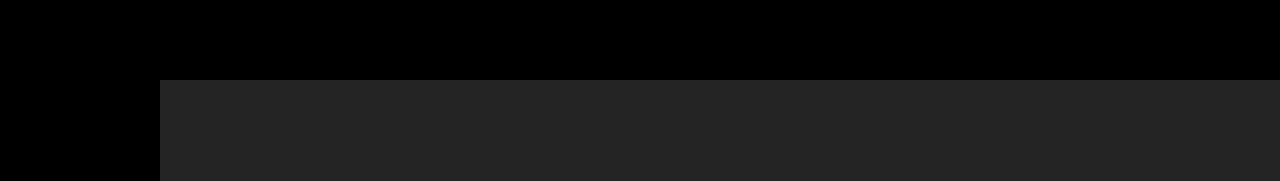
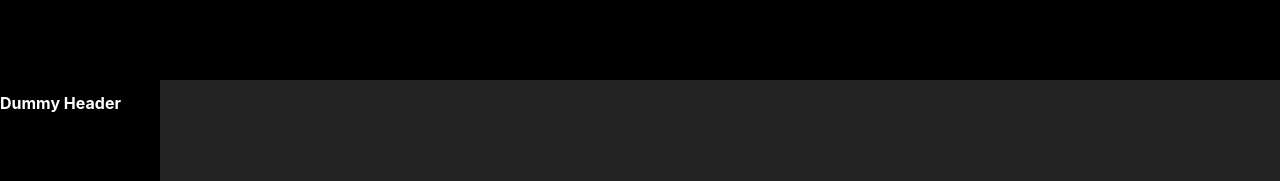
Before and after one commit to dnlstronge/RouteProject, a React (Create React App) app: page / in a window 1280 px wide. Shown: the top 181 px of the page. Built offline with nearby package versions, Linux system fonts and the light colour scheme.

Commit message:
[x] - add template

```diff
--- a/src/Components/SideNav/SideNav.tsx
+++ b/src/Components/SideNav/SideNav.tsx
@@ -1,9 +1,20 @@
 import React from 'react'
 import classes from "./SideNav.module.css"
+import { SectionDataModel } from './sections/SectionData'
+import { SectionData } from './sections/SectionData'
+import Section from './sections/Section'
+
+
 
 const SideNav = () => {
   return (
-    <div className={classes.container}>SideNav</div>
+    <div className={classes.container}>SideNav
+      {SectionData.map((section) => {
+        return (
+          <Section />
+        )
+      })}
+    </div>
   )
 }
 export default SideNav;
--- a/src/Components/SideNav/sections/Section.tsx
+++ b/src/Components/SideNav/sections/Section.tsx
@@ -9,6 +9,14 @@ const Section = (props) => {
     return (
         <div className={classes.container}>
             <h4 onClick={handleDropDown}>Dummy Header</h4>
+            {showDropDown &&
+            <div className={classes.dropdown}>
+                <h5>Article about</h5>
+                <h5>Different info</h5>
+                <h5>More information</h5>
+                <h5>Messing with the blues</h5>
+            </div>}
+
         </div>
     )
 }
--- a/src/Components/SideNav/sections/SectionData.ts
+++ b/src/Components/SideNav/sections/SectionData.ts
@@ -5,7 +5,7 @@ export type SectionDataModel = {
 } []
 
 
-export const data: SectionDataModel = [
+export const SectionData: SectionDataModel = [
     {
     id: 1,
     heading: "Bloopity test",
```
